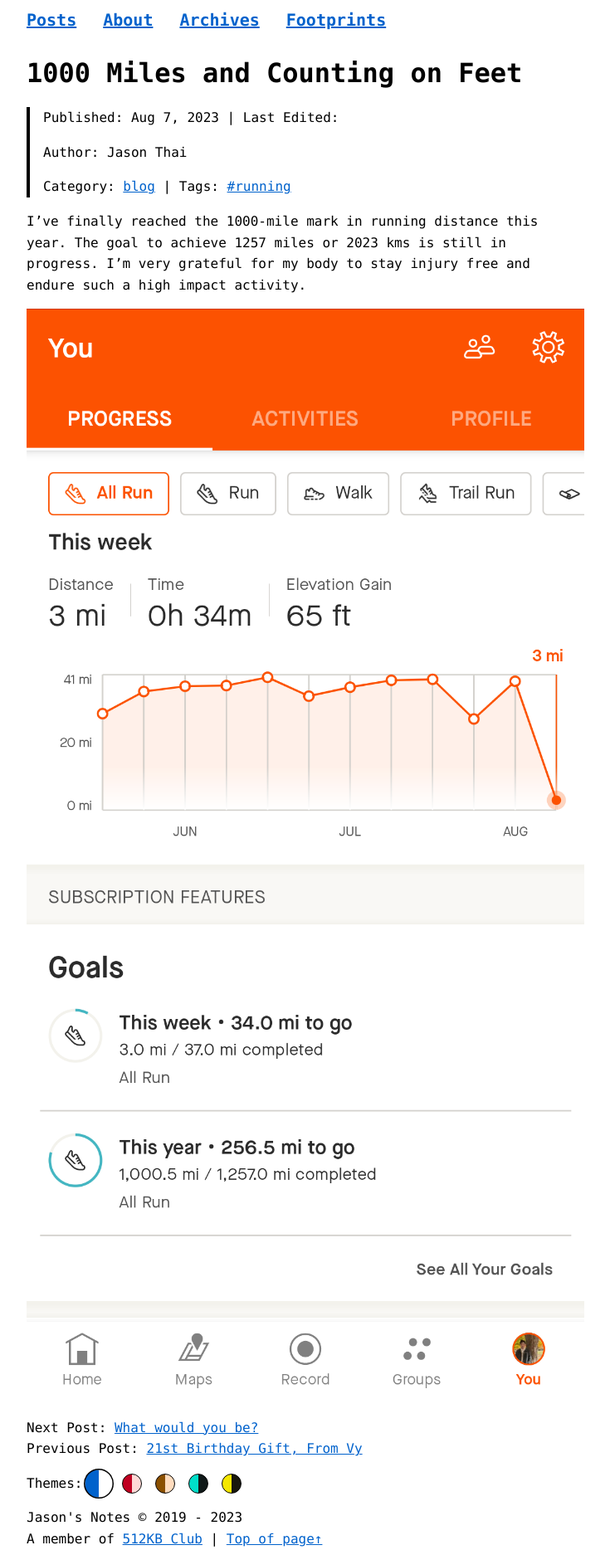
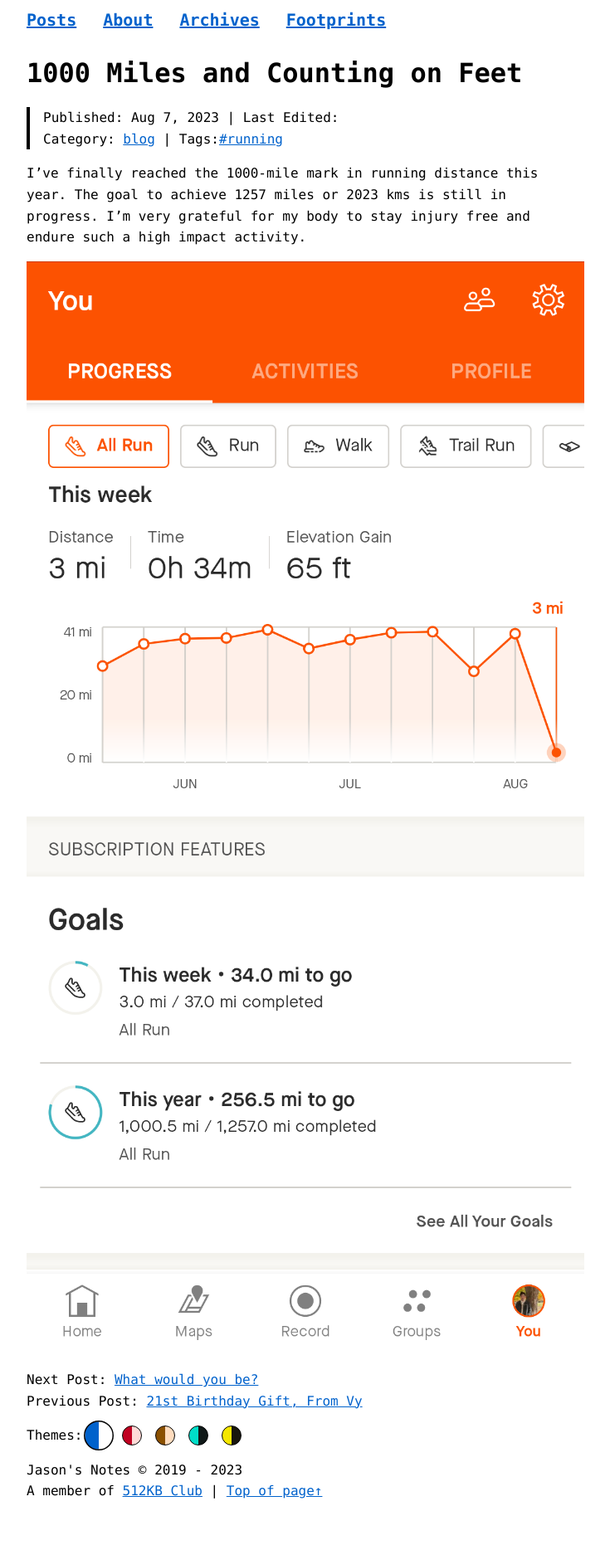
Before and after one commit to jasontthai/jasonthai.me, a Jekyll site: the page built from _posts/2023-08-07-1000-miles-and-counting-on-feet.md, in a window 1280 px wide. Shown: the whole page at 83% size, without its empty margins (272-1007 px from the left). Built offline with Jekyll 4.4.1, drawn with Linux system fonts in a browser that asks for light colours; our own code applies the rules of GitHub Pages for plain Markdown files; after the commit the page ends 1810 px from its top, so only the background shows below that; some of the changed lines change nothing that is shown.

Commit message:
more edits

```diff
--- a/_layouts/post.html
+++ b/_layouts/post.html
@@ -37,31 +37,23 @@
 <article style="overflow: auto;">
   <div style="border-inline-start: 4px solid; padding-left: 1rem;">
     <div>
-      <span>Published:</span>
+      Published:
       <time>
         {{ page.date | date: "%b %-d, %Y" }}
       </time>
-      |
-      <span>
-        Last Edited:
-      </span>
+      | Last Edited:
       <time>
         {{ page.last_modified_at | date: "%b %-d, %Y" }}
       </time>
     </div>
-    <p>
-      Author: {{ page.author | default: site.author.name | escape }}
-    </p>
     <div>
-      <span>Category:</span>
-      <a href="/categories/{{ page.category }}">{{ page.category }}</a>
+      Category: <a href="/categories/{{ page.category }}">{{ page.category }}</a>
       {%- if page.tags.size > 0 -%}
-      <span>
-        | Tags:
-      </span>
-      {%- for tag in page.tags -%}
-      <a href="/tags/{{ tag }}">#{{ tag }}</a>
-      {% endfor %}
+        <span>  | Tags:
+        {%- for tag in page.tags -%}
+          <a href="/tags/{{ tag }}">#{{ tag }}</a>
+        {% endfor %}
+        </span>
       {% endif %}
     </div>
 
```
